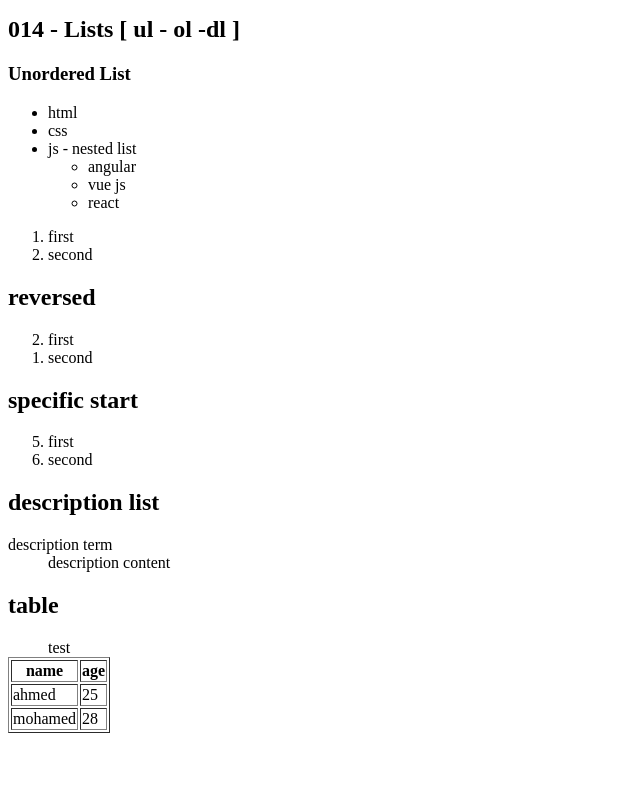
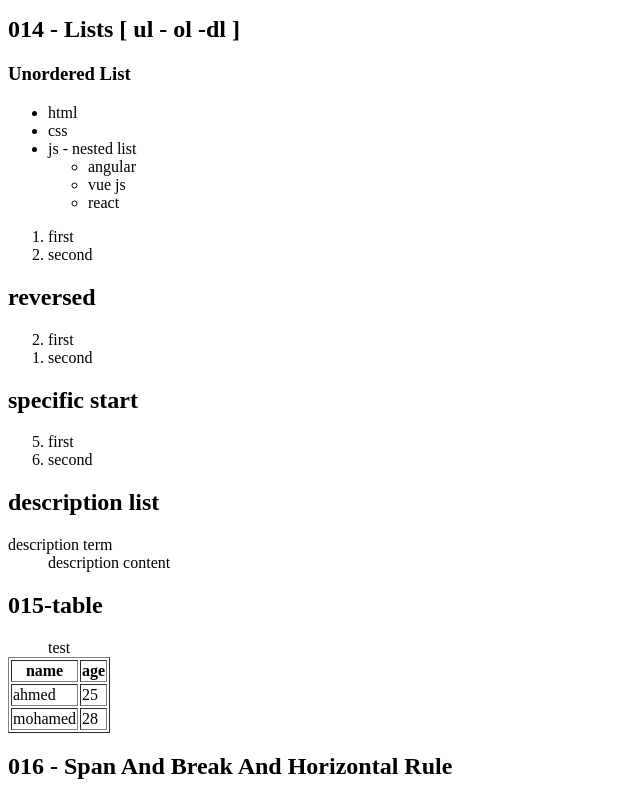
Before and after one commit to arbhmnalnt/Elzero_learning_web_from_it-s_playlist, a plain HTML site: page projects/learn_html/index.html in a window 1280 px wide. Shown: the part 918-1718 px from the top of the page, without its empty margins (0-640 px from the left). Before the commit the page ends 1671 px from the top, so only its background shows below. Drawn offline with Linux system fonts and the light colour scheme.

Commit message:
#16 - Span And Break And Horizontal Rule

```diff
--- a/projects/learn_html/index.html
+++ b/projects/learn_html/index.html
@@ -73,7 +73,7 @@
     <dt>description term</dt>
     <dd>description content</dd>
   </dl>
-  <h2>table</h2>
+  <h2>015-table</h2>
   <table border=1>
     <caption>test</caption>
     <thead>
@@ -93,6 +93,7 @@
       </tr>
     </tbody>
   </table>
+  <h2>016 - Span And Break And Horizontal Rule</h2>
   <h2></h2>
 </body>
 </html>
```
